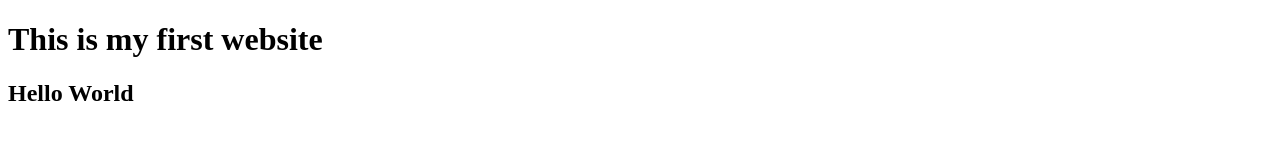
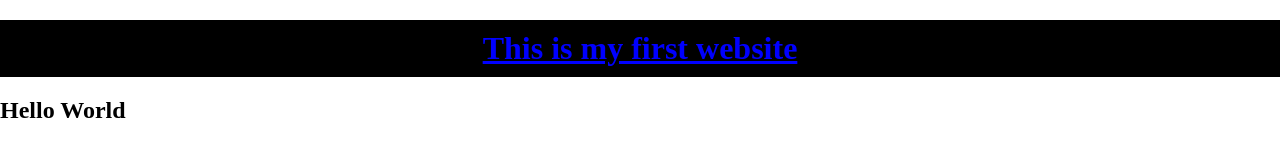
Before and after one commit to daudir/portfolio, a plain HTML site: page index.html in a window 1280 px wide. Drawn offline with Linux system fonts and the light colour scheme; the site is published under a folder, as on GitHub Pages, so addresses that start at the root find nothing.

Commit message:
relative paths

```diff
--- a/index.html
+++ b/index.html
@@ -4,7 +4,7 @@
     <meta charset="UTF-8">
     <meta name="viewport" content="width=device-width, initial-scale=1.0">
     <title>Portfolio</title>
-    <link rel="stylesheet" href="/src/styles.css">
+    <link rel="stylesheet" href="src/styles.css">
 </head>
 <body>
     <h1>This is my first website</h1>
```
